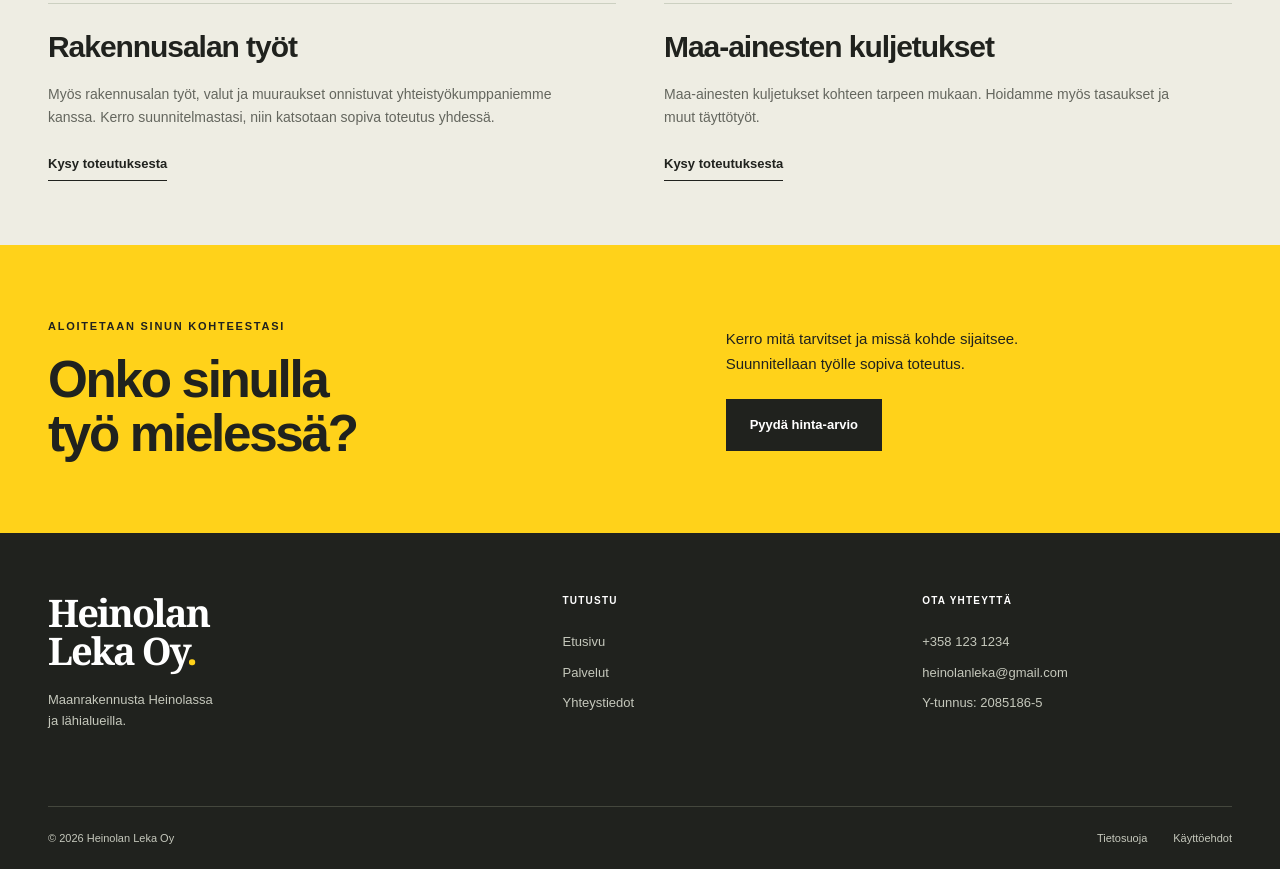
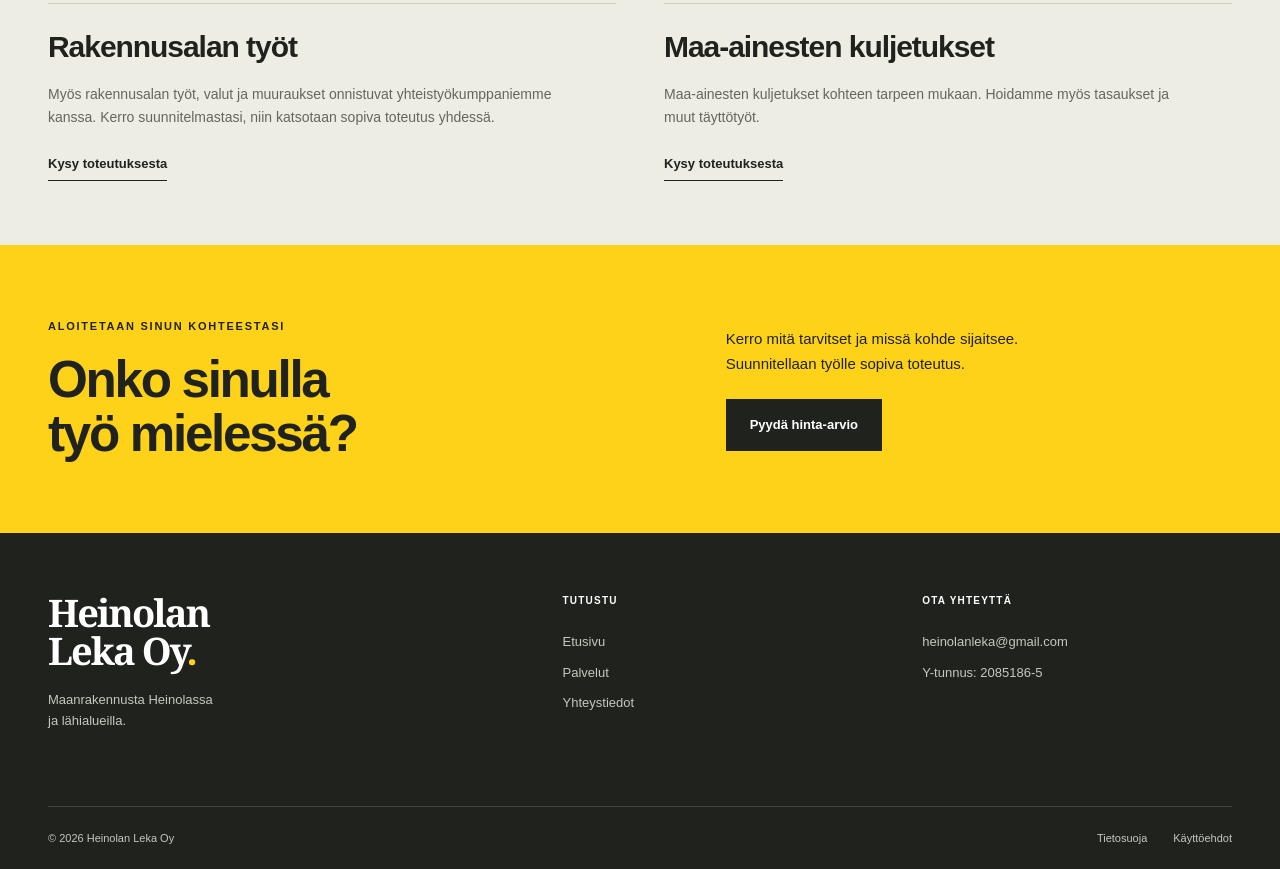
Before and after one commit to haukkaniklas/Heinolannleka, a plain HTML site: page palvelut.html in a window 1280 px wide. Shown: the part 3188-4057 px from the top of the page. Drawn offline with Linux system fonts and the light colour scheme.

Commit message:
Update palvelut.html

```diff
--- a/palvelut.html
+++ b/palvelut.html
@@ -181,7 +181,6 @@
         </div>
         <div>
           <p class="footer-label">OTA YHTEYTTÄ</p>
-          <a href="tel:+3581231234">+358 123 1234</a>
           <a href="mailto:heinolanleka@gmail.com">heinolanleka@gmail.com</a>
           <p>Y-tunnus: 2085186-5</p>
         </div>
```
